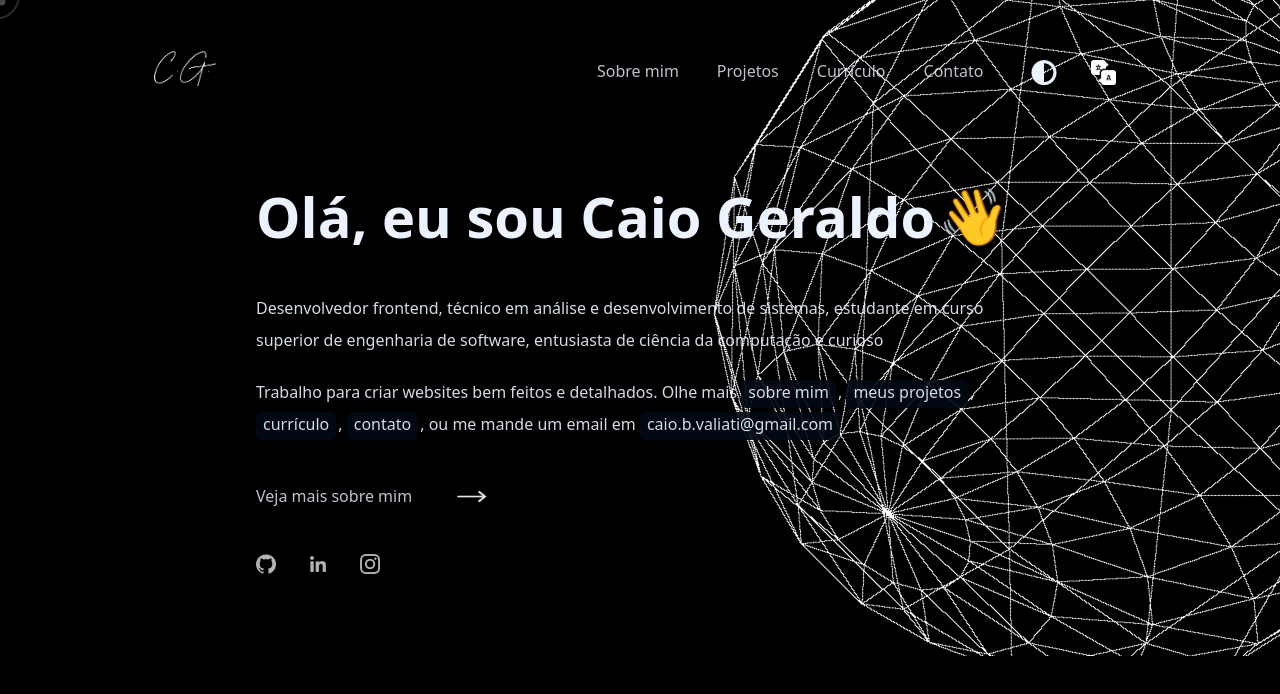
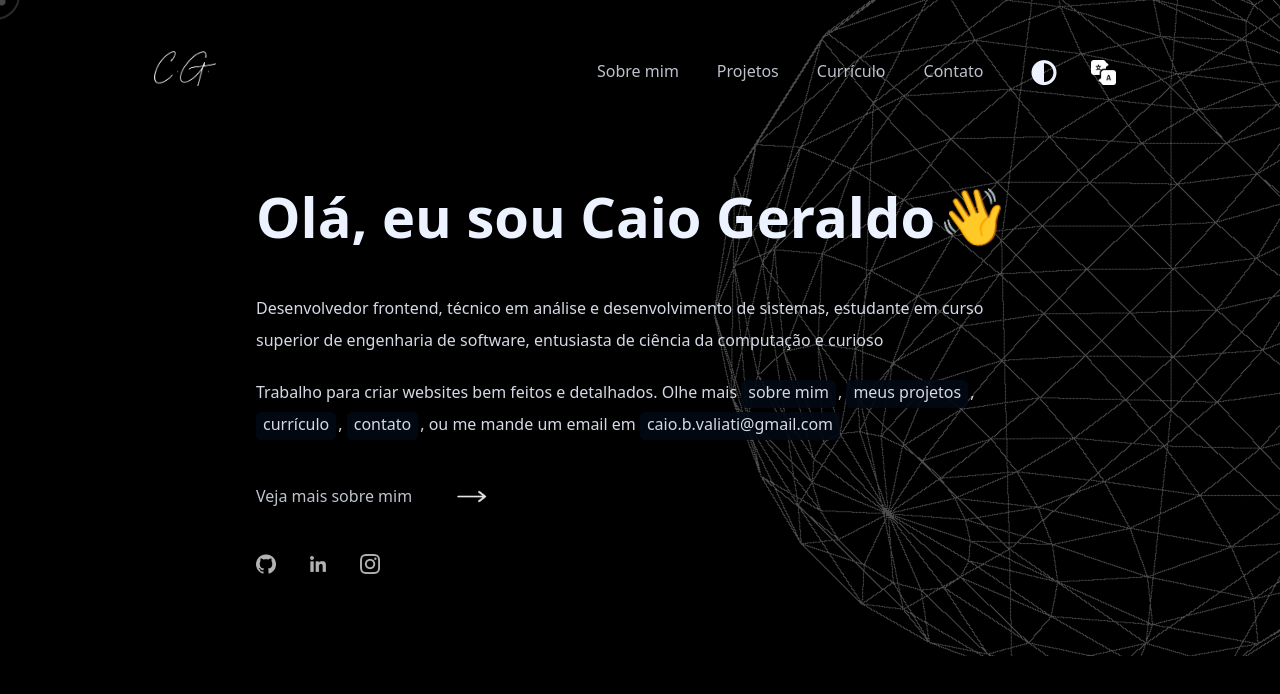
Before and after one commit to caioValiati/portfolio, a React (Vite) app: page / in a window 1280 px wide. Shown: the top 694 px of the page. Built offline with nearby package versions, Linux system fonts and the light colour scheme.

Commit message:
Theme chage of the globe component

```diff
--- a/src/components/globe/Globe.css
+++ b/src/components/globe/Globe.css
@@ -6,7 +6,7 @@
 canvas {
   position: absolute;
   right: 0;
-  opacity: 1;
+  opacity: 0.3;
   transform: translate(20%, -50%);
   z-index: -1;
   rotate: 45deg
```
